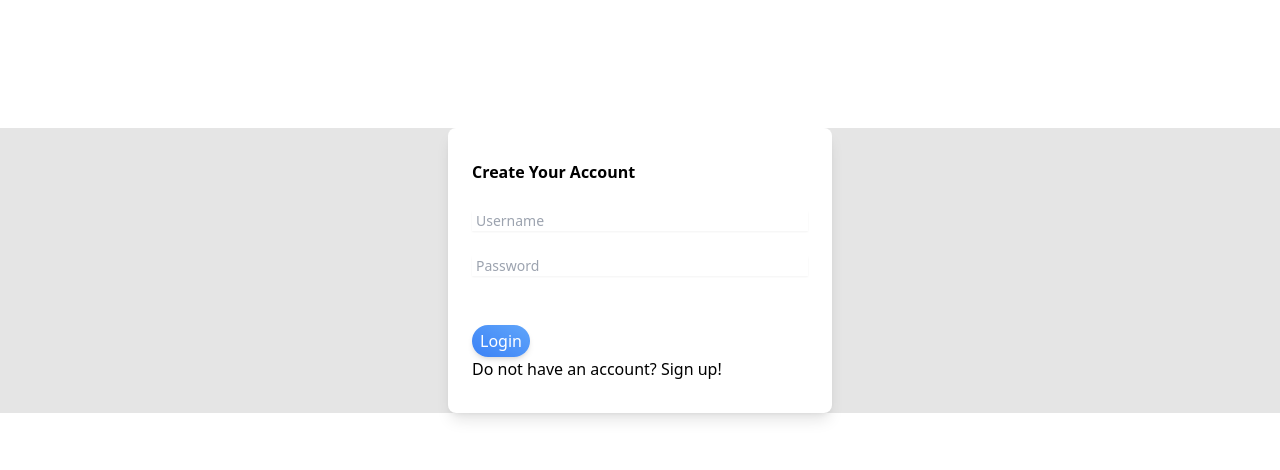
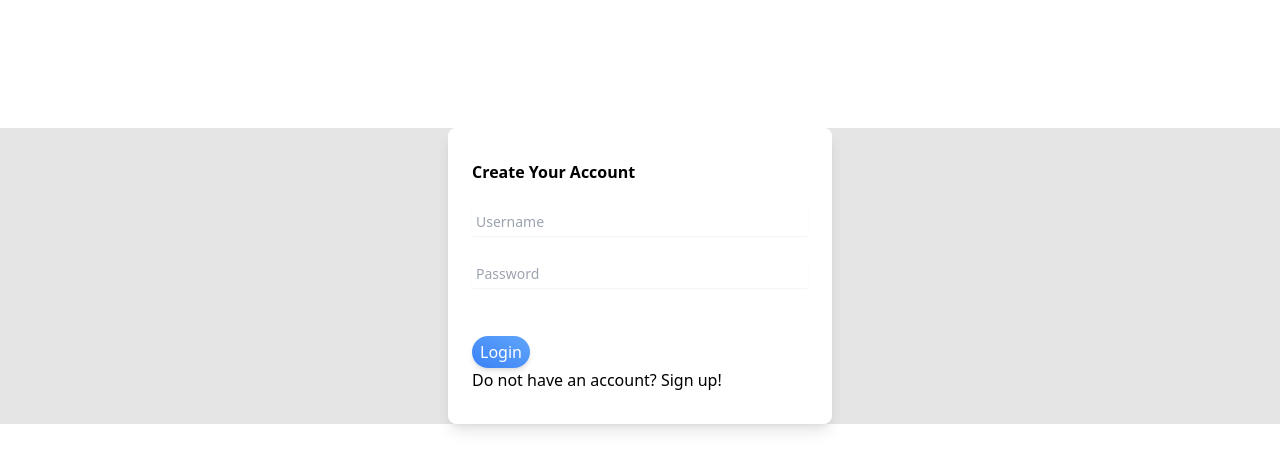
Before and after one commit to maelstrom0x8/rhine-client, a React (Vite) app: page /login in a window 1280 px wide. Shown: the top 470 px of the page. Built offline with nearby package versions, Linux system fonts and the light colour scheme.

Commit message:
remove default design to allow full customization

```diff
--- a/src/components/Input/TextInput.tsx
+++ b/src/components/Input/TextInput.tsx
@@ -15,7 +15,7 @@ export const TextInput = ({
 }: InputProps) => {
   return (
     <input
-      className="focus:border-l-4 focus:border-l-blue-300 focus:font-semibold  pl-1 shadow-sm w-full text-black text-sm"
+      className="pl-1 py-1 rounded-sm shadow-sm w-full text-black text-sm"
       type={type}
       placeholder={placeholder}
       required={required}
```
